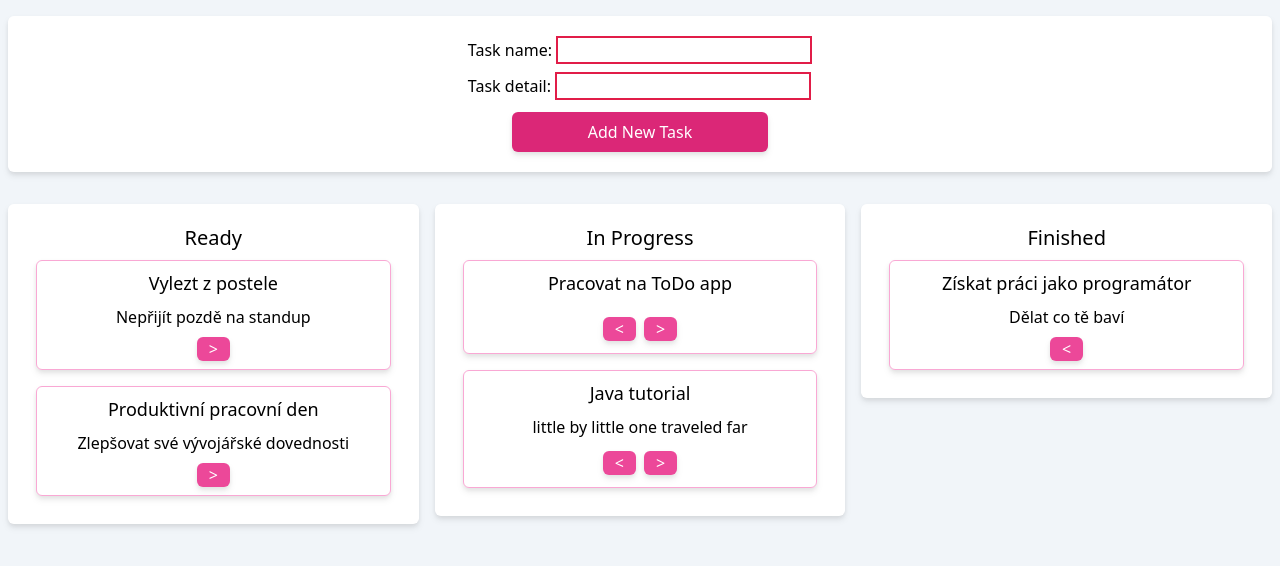
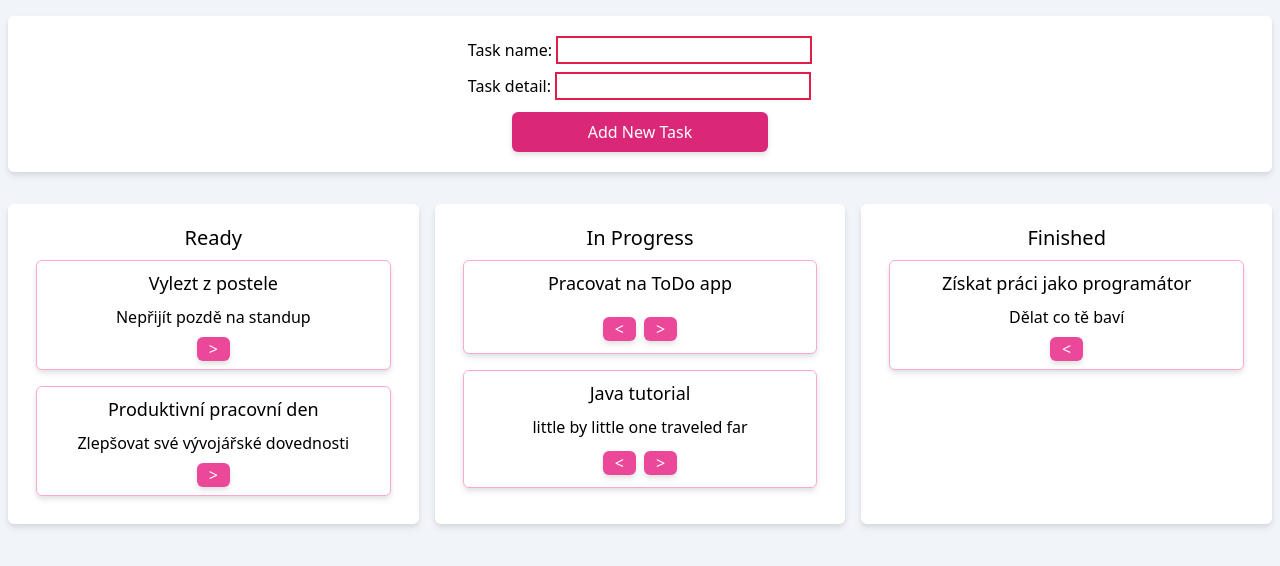
Before and after one commit to MiloPeregrin/react1-dashboard, a React (Vite) app: page / in a window 1280 px wide. Shown: the top 566 px of the page. Built offline with nearby package versions, Linux system fonts and the light colour scheme; the HTML template or start-up script is replaced by a standard one.

Commit message:
2.6 improved layout css

```diff
--- a/src/App.tsx
+++ b/src/App.tsx
@@ -47,7 +47,7 @@ function App() {
   };
 
   return (
-    <div className="flex flex-col items-center bg-slate-100 w-full h-full min-h-screen">
+    <div className="flex flex-col items-center bg-slate-100 w-full min-h-screen max-h-fit">
       <header className="flex justify-center w-full max-w-7xl">
         <Form setTasks={setTasks} />
       </header>
--- a/src/components/Card.tsx
+++ b/src/components/Card.tsx
@@ -4,7 +4,7 @@ interface ICard {
 
 const Card = ({ children }: ICard) => {
   return (
-    <div className="flex flex-col items-center bg-white p-5 mx-2 my-4 rounded-md drop-shadow-md w-full h-full">
+    <div className="flex flex-col items-center bg-white p-5 mx-2 my-4 rounded-md drop-shadow-md w-full max-h-fit">
       {children}
     </div>
   );
--- a/src/components/Section.tsx
+++ b/src/components/Section.tsx
@@ -12,9 +12,9 @@ interface ISection {
 const Section = ({ title, tasks, forwardTask, reverseTask }: ISection) => {
   return (
     <Card>
-      <div className="flex flex-col w-full items-center">
+      <div className="flex flex-col w-full items-center h-full">
         <p className="font-medium text-xl">{title}</p>
-        <ul className="flex flex-col w-full">
+        <ul className="flex flex-col w-full h-full">
           {tasks.map((item) => {
             return (
               <li key={`${item.taskName}${Math.random()}`}>
```
